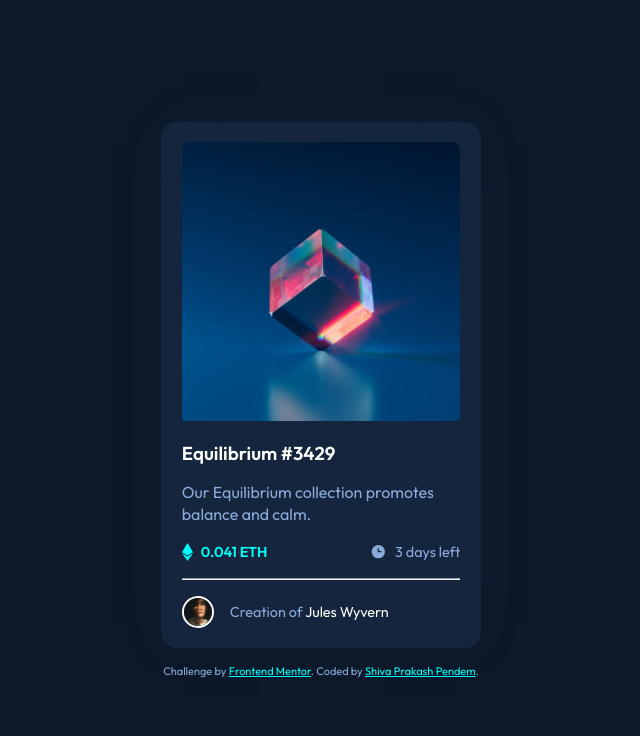
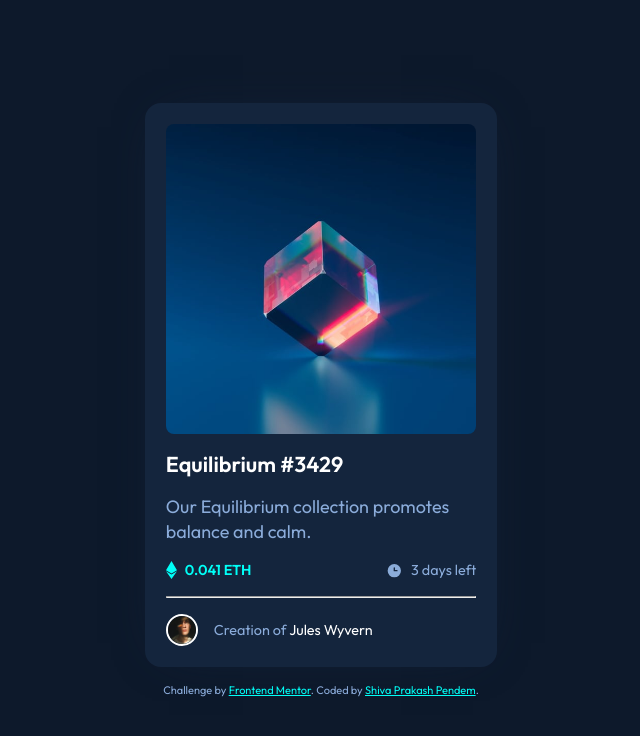
Before and after one commit to shivaprakash-sudo/nft-preview-card-component, a plain HTML site: page index.html in a window 1280 px wide. Shown: the whole page, without its empty margins (319-959 px from the left). Drawn offline with Linux system fonts and the light colour scheme.

Commit message:
add more semanticness

```diff
--- a/index.html
+++ b/index.html
@@ -12,16 +12,16 @@
   <title>Frontend Mentor | NFT preview card component</title>
 </head>
 
-<body>
-  <main class="container flex col items-center">
+<body class="container flex col items-center">
+  <main>
     <article class="card flex col gap-1">
-      <div class="card__img transition-smooth">
+      <a href="#" class="card__img transition-smooth">
         <img class="card__img-border" src="./images/image-equilibrium.jpg" alt="Equilibrium">
         <div class="card__img-hover">
           <img class="card__img-border" src="./images/icon-view.svg" alt="Eye icon">
         </div>
-      </div>
-      <h3 class="text-white text-bold hover-text-secondary transition-smooth ">Equilibrium #3429</h3>
+      </a>
+      <a class="card__heading text-white text-bold hover-text-secondary transition-smooth ">Equilibrium #3429</a>
       <p class="text-light">Our Equilibrium collection promotes balance and calm.</p>
       <div class="flex justify-between items-center">
         <div class="flex gap-sm items-center">
@@ -35,19 +35,19 @@
       </div>
       <hr>
       <div class="flex gap-1 items-center">
-        <img class="avatar" src="./images/image-avatar.png" alt="Avatar">
-        <p class="text-sm"><span class="text-light">Creation of</span> <span
-            class="text-white hover-text-secondary transition-smooth">Jules Wyvern</span></p>
+        <img class="avatar" src="./images/image-avatar.png" alt="Jules Wyvern">
+        <p class="text-sm"><span class="text-light">Creation of</span> <a href="#"
+            class="text-white hover-text-secondary transition-smooth">Jules Wyvern</a></p>
       </div>
     </article>
-    <div class="attribution text-light">
-      Challenge by <a class="text-secondary" href="https://www.frontendmentor.io?ref=challenge" target="_blank">Frontend
-        Mentor</a>.
-      Coded by <a class="text-secondary" href="https://www.frontendmentor.io/profile/shivaprakash-sudo"
-        target="_blank">Shiva Prakash
-        Pendem</a>.
-    </div>
   </main>
+  <footer class="attribution text-light">
+    Challenge by <a class="text-secondary" href="https://www.frontendmentor.io?ref=challenge" target="_blank">Frontend
+      Mentor</a>.
+    Coded by <a class="text-secondary" href="https://www.frontendmentor.io/profile/shivaprakash-sudo"
+      target="_blank">Shiva Prakash
+      Pendem</a>.
+  </footer>
 </body>
 
 </html>
--- a/style.css
+++ b/style.css
@@ -30,7 +30,7 @@
 
 img {
     max-width: 100%;
-    height: auto;
+    display: block;
 }
 
 p {
@@ -44,6 +44,10 @@ hr {
 body {
     font-family: var(--ff-base);
     font-size: var(--fs-base);
+}
+
+main a {
+    text-decoration: none;
 }
 
 /* utility classes */
@@ -112,7 +116,7 @@ body {
 }
 
 .card {
-    width: min(95%, 20rem);
+    width: min(95%, 22rem);
     padding: 1.3rem;
     margin-inline: auto;
     background-color: var(--clr-neutral-300);
@@ -146,7 +150,7 @@ body {
     inset: 0;
     transform: translateX(100%);
     transition: 300ms;
-    opacity: 50%;
+    opacity: 40%;
     -webkit-transition: 300ms;
     -moz-transition: 300ms;
     -ms-transition: 300ms;
@@ -173,6 +177,10 @@ body {
     display: block;
 }
 
+.card__heading {
+    font-size: calc(var(--fs-base) * 1.2);
+}
+
 .avatar {
     width: 2rem;
     height: 2rem;
@@ -190,3 +198,9 @@ body {
     font-size: 0.6875rem;
     text-align: center;
 }
+
+@media (min-width:600px) {
+    :root {
+        --fs-base: 1.125rem;
+    }
+}
```
